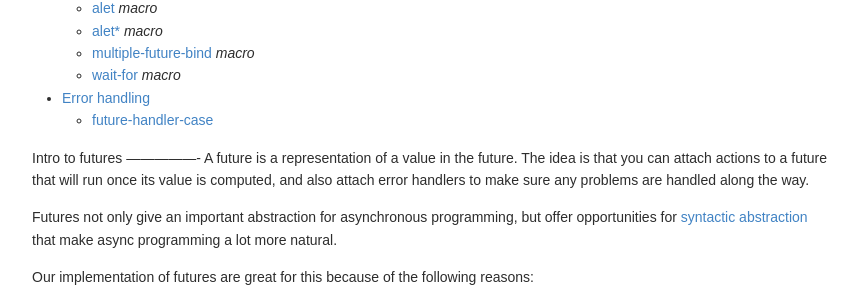
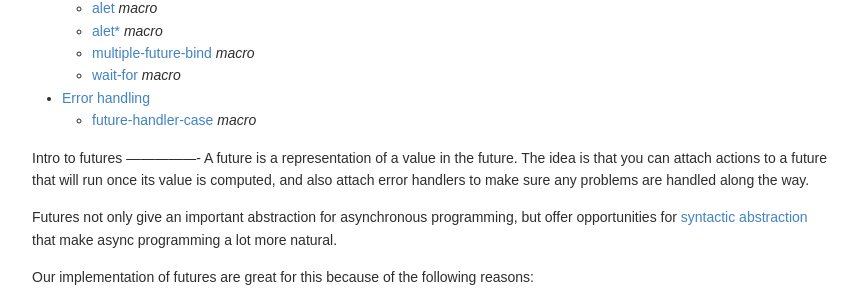
Before and after one commit to orthecreedence/cl-async, a Jekyll site: the page built from future.md, in a window 1280 px wide and 900 px high, scrolled down 345 px. Shown: the part 148-455 px from the top of the window, without its empty margins (208-1069 px from the left). Built offline with Jekyll 4.4.1, drawn with Linux system fonts in a browser that asks for light colours; Markdown is read by kramdown in place of the engine named in the settings.

Commit message:
macro note, future-handler-case link

```diff
--- a/future.md
+++ b/future.md
@@ -26,7 +26,7 @@ are constantly dealing with values that are not yet realized.
   - [multiple-future-bind](#multiple-future-bind) _macro_
   - [wait-for](#wait-for) _macro_
 - [Error handling](#error-handling)
-  - [future-handler-case](#future-handler-case)
+  - [future-handler-case](#future-handler-case) _macro_
 
 
 <a id="intro"></a>
```
